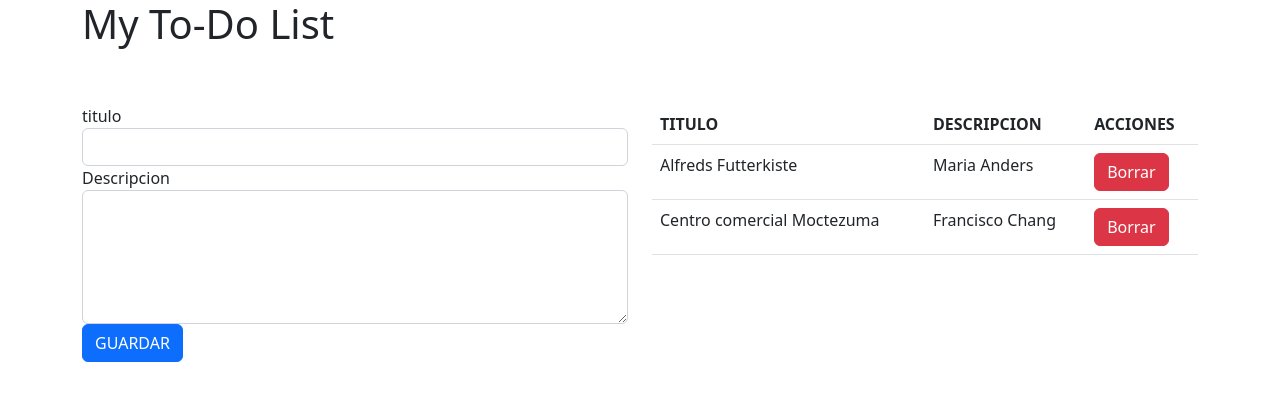
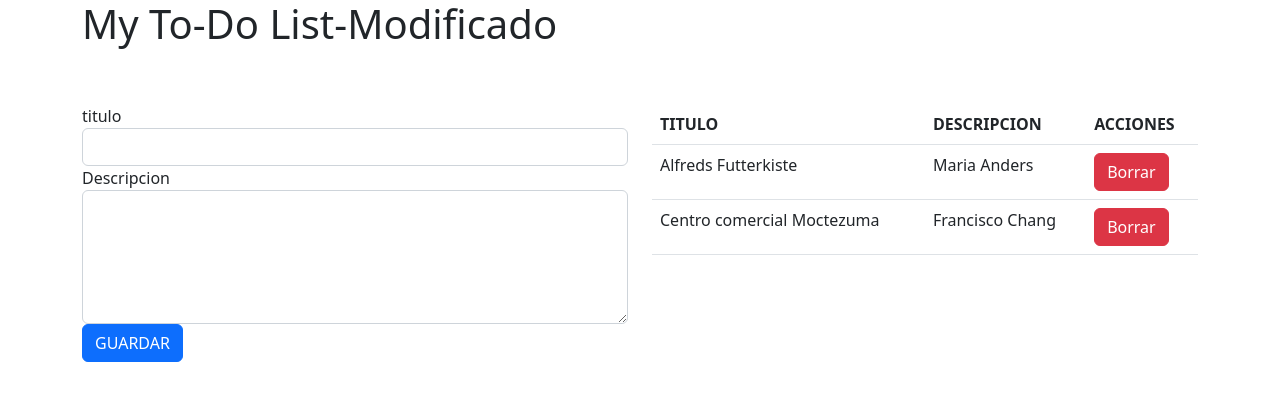
Before and after one commit to da-ad/To_Do_APP_ejemplo1_static, a plain HTML site: page index.html in a window 1280 px wide. Drawn offline with nearby package versions, Linux system fonts and the light colour scheme.

Commit message:
Update index.html

```diff
--- a/index.html
+++ b/index.html
@@ -11,7 +11,7 @@
     <div class="container">
       <div class="row">
         <div class="col-12">
-          <h1>My To-Do List</h1>
+          <h1>My To-Do List-Modificado</h1>
         </div>
       </div>
     </div>
```
